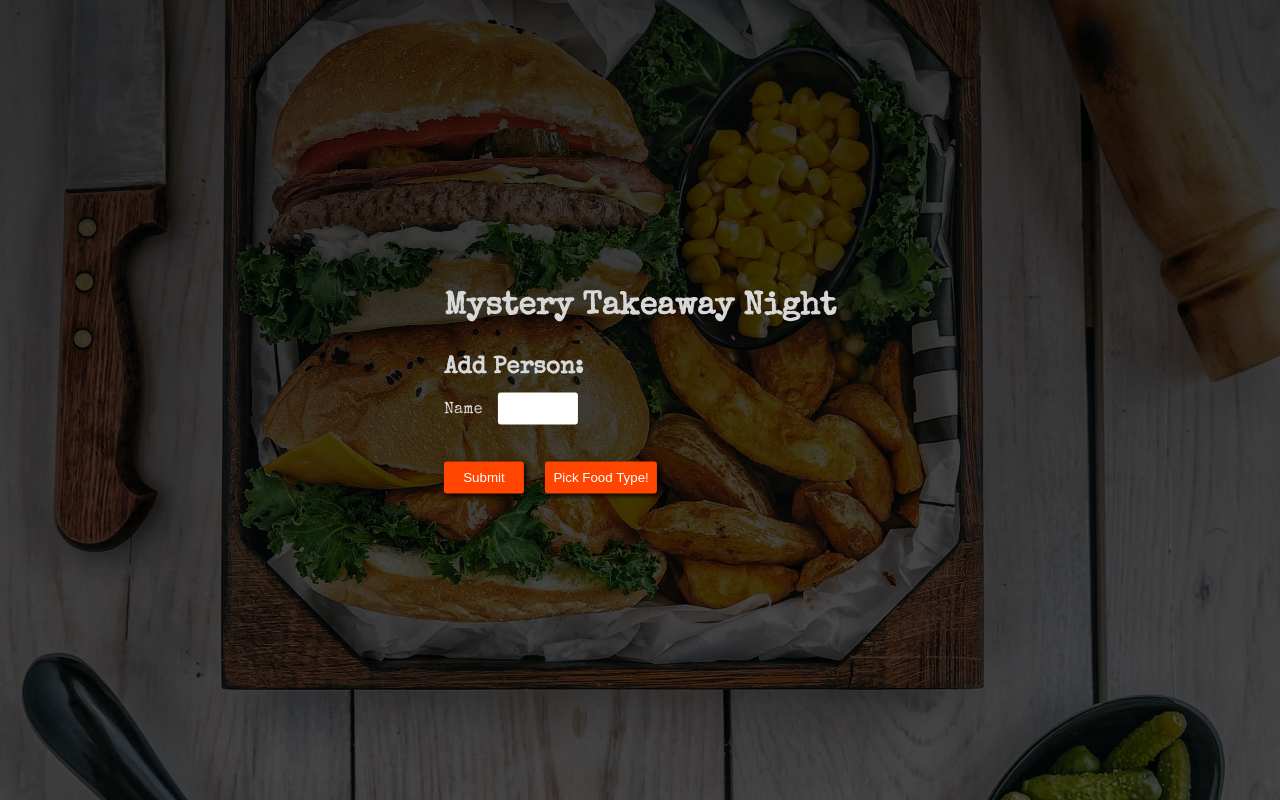
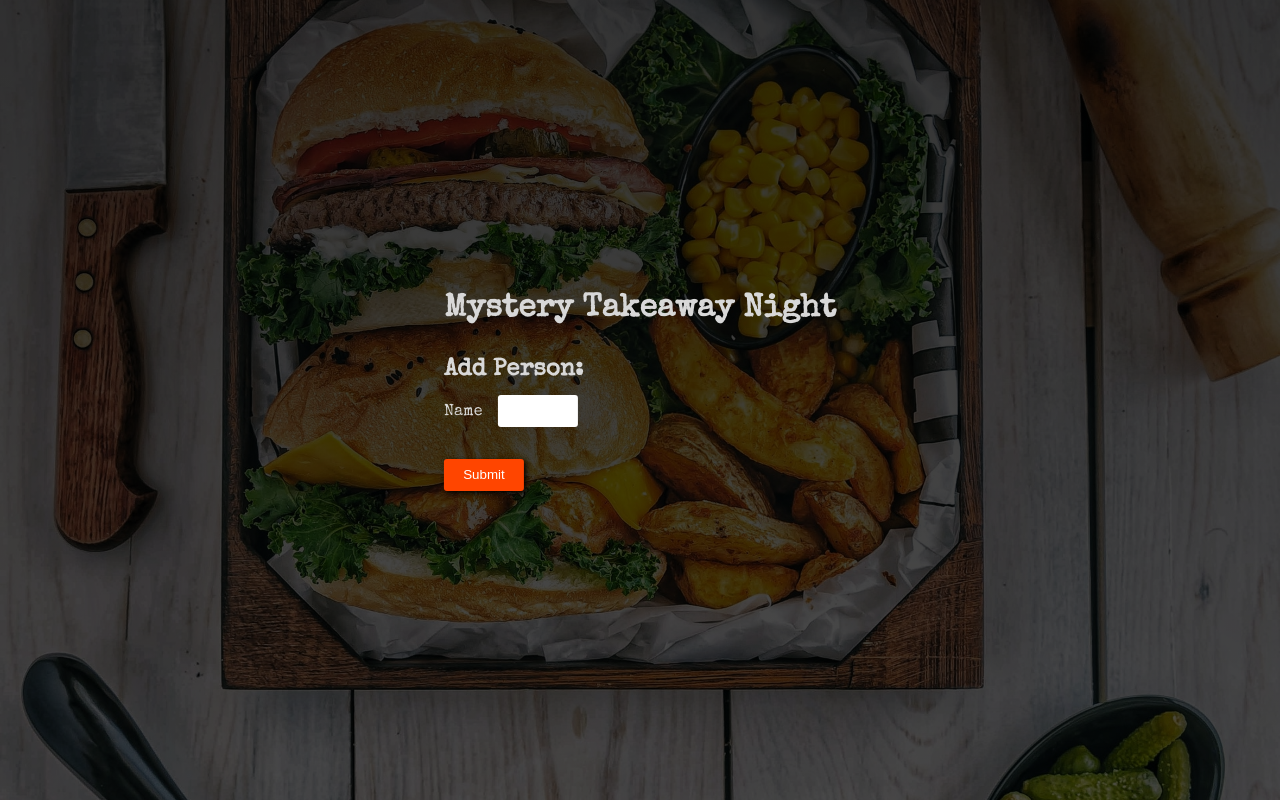
Before and after one commit to riquiofficial/mystery-takeaway-night, a React (Create React App) app: page / in a window 1280 px wide. Built offline with nearby package versions, Linux system fonts and the light colour scheme.

Commit message:
Added condidtional for showing pick food button

```diff
--- a/src/App.js
+++ b/src/App.js
@@ -91,6 +91,7 @@ function App() {
                   document.getElementsByName("name")[0].value = "";
                 }}
               />
+              {people.length ?
               <button
                 className="btn"
                 onClick={
@@ -100,7 +101,7 @@ function App() {
                 }
               >
                 Pick Food Type!
-              </button>
+              </button> : null}
             </div>
             </div>
           ) : <a href="/"><button className="btn">Restart</button></a>}
```
